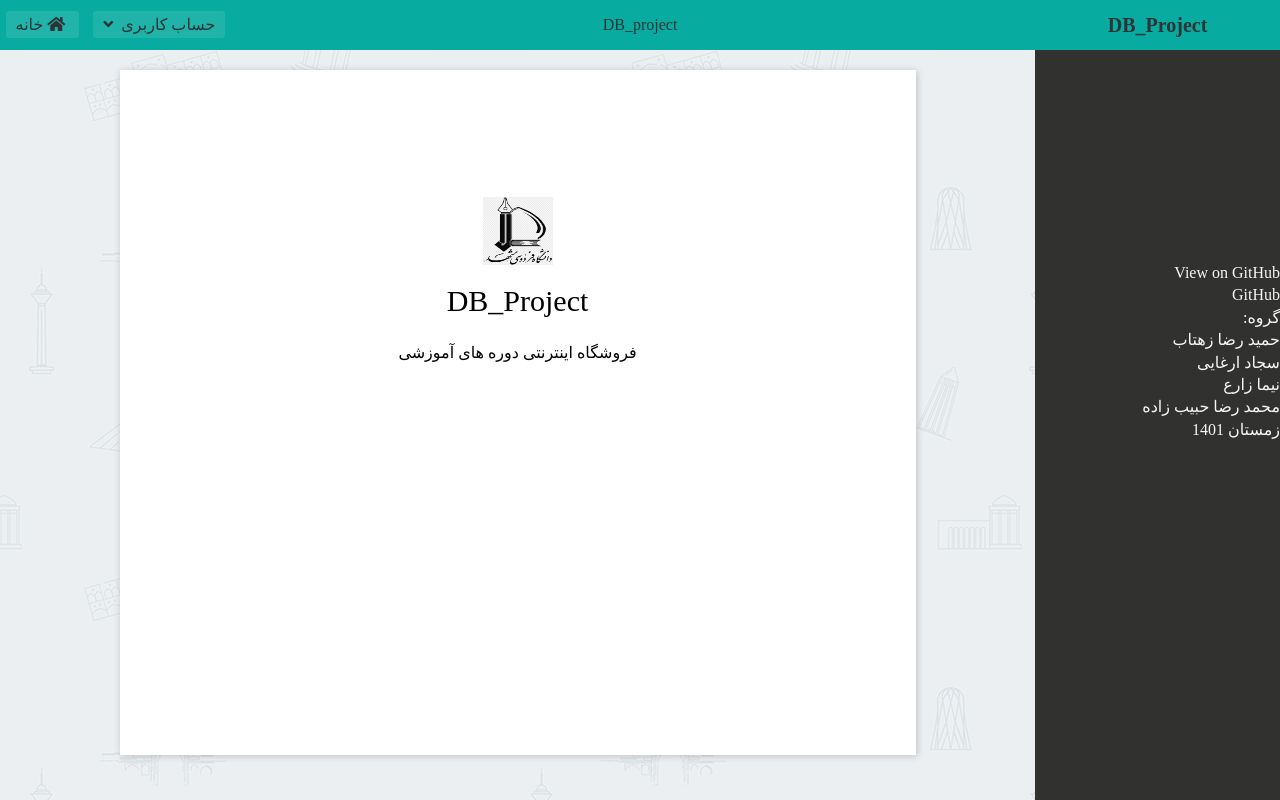
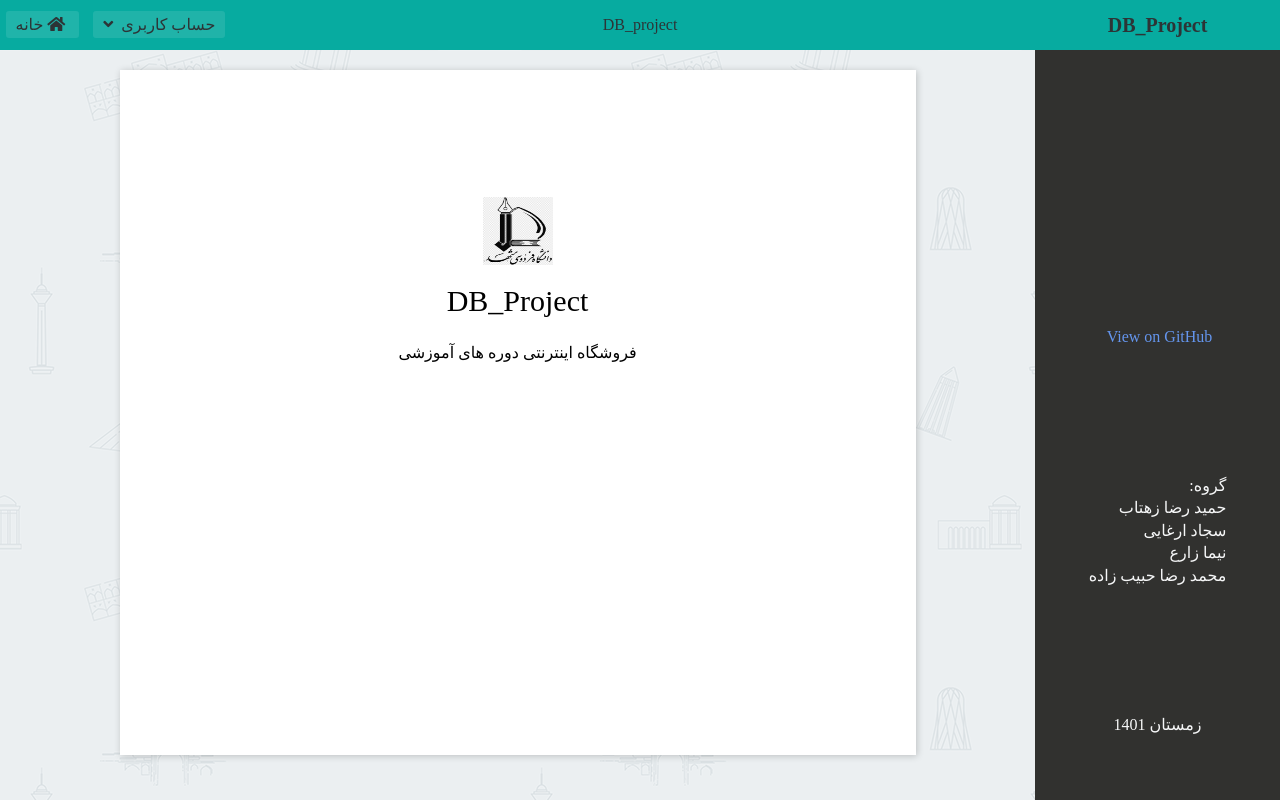
Before and after one commit to hamidzehtab/DataBase_Project, a Django app: page / in a window 1280 px wide. Run offline with Django 4.2, Linux system fonts and the light colour scheme; data that the repository does not hold is empty.

Commit message:
Update index.html

```diff
--- a/db_project/templates/index.html
+++ b/db_project/templates/index.html
@@ -225,8 +225,8 @@
 
                 </div>
             </div>
-            <div class="bottom" style="display: flex;flex-direction: column;align-content: space-around;">
-                <div>View on GitHub </br> <a href="https://github.com/hamidzehtab/DB_Project">GitHub</a></div>
+            <div class="bottom" style="display: flex;flex-direction: column;justify-content:space-around;align-items: center;">
+                <div><a style="color:cornflowerblue;cursor: pointer;" target="_blank" href="https://github.com/hamidzehtab/DB_Project">View on GitHub <i class="fa fa-external-link" aria-hidden="true"></i> </a></div>
                 <div>گروه:</br>حمید رضا زهتاب </br> سجاد ارغایی </br> نیما زارع </br> محمد رضا حبیب زاده </div>
                 <div>زمستان 1401</div>
             </div>
```
